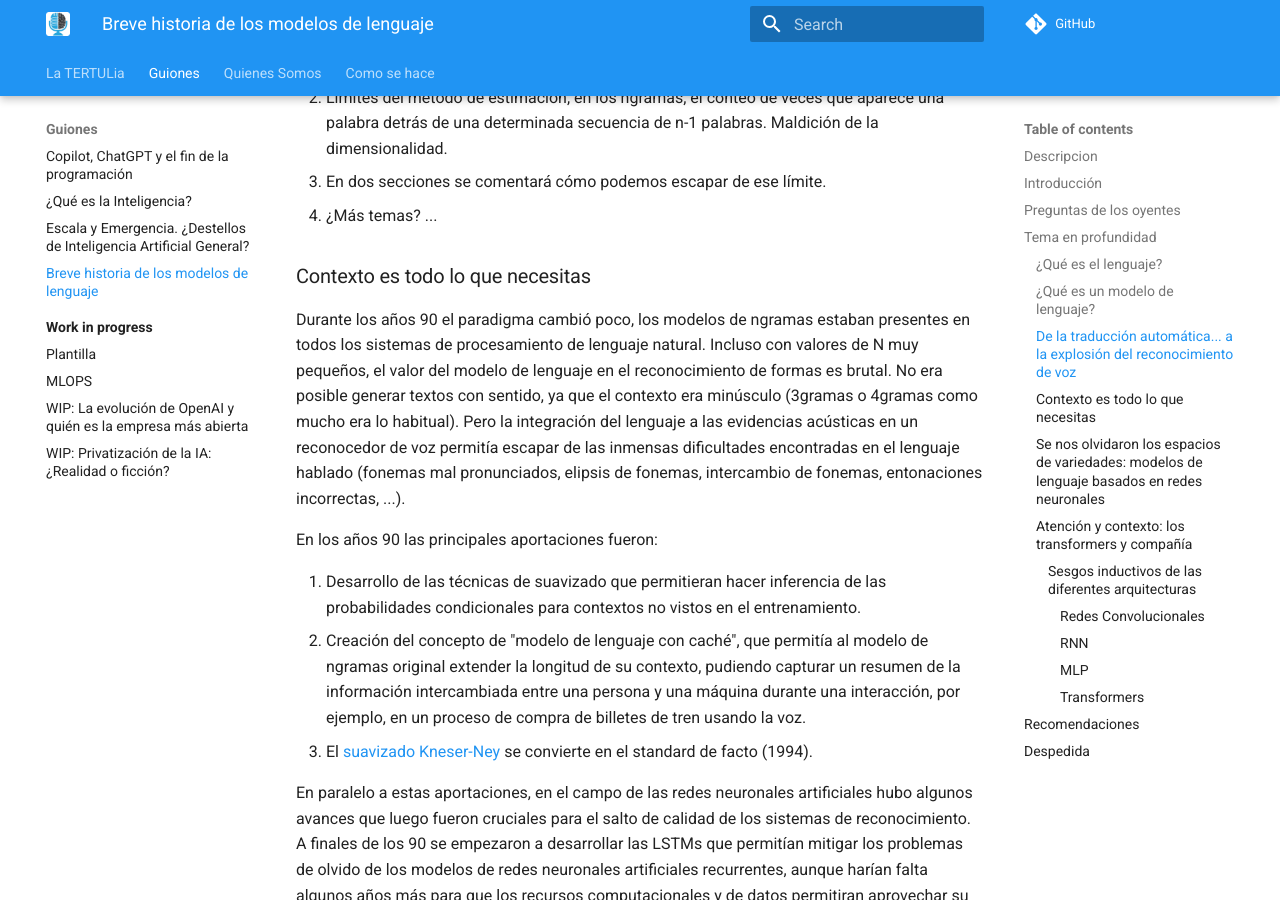
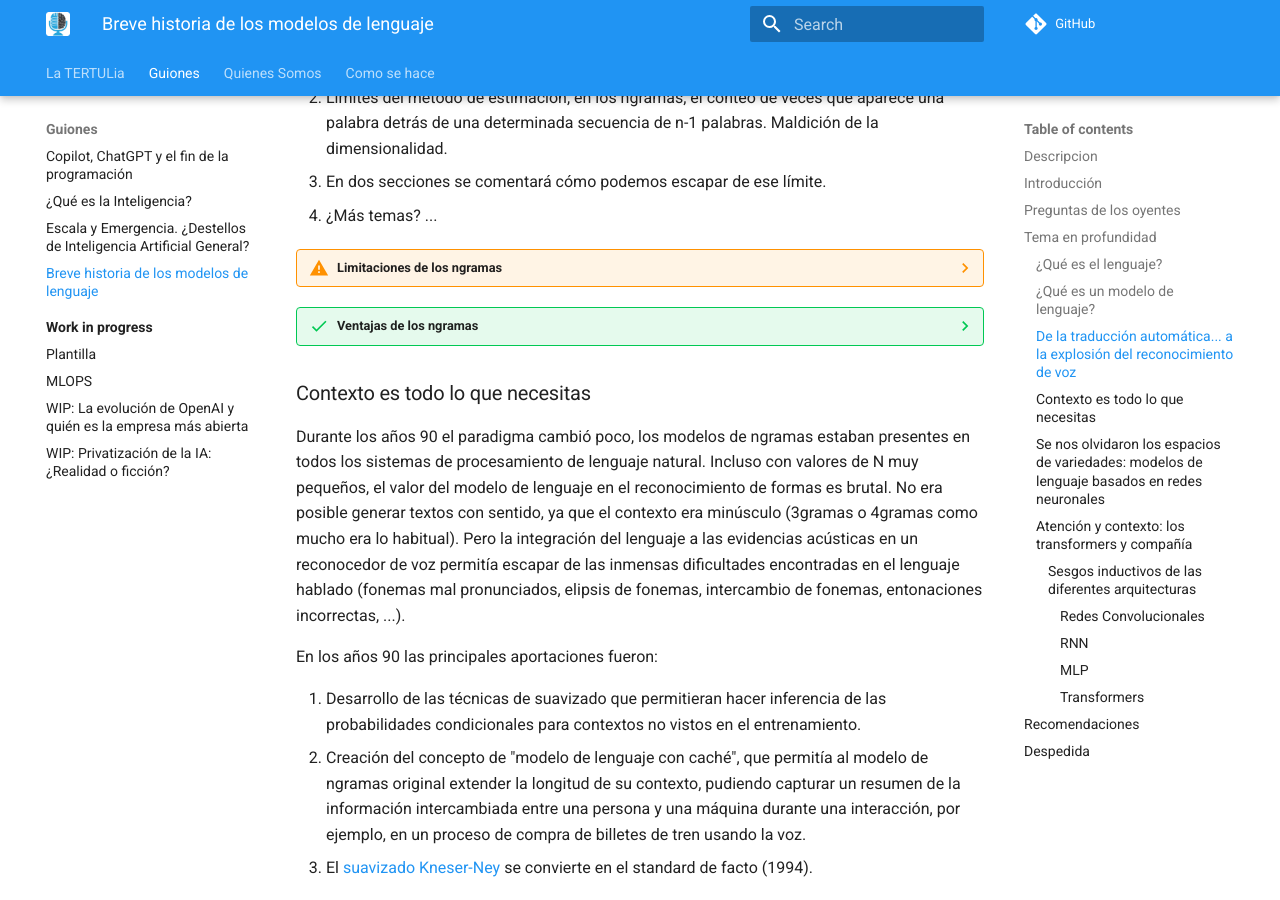
Before and after one commit to ironbar/tertulia_inteligencia_artificial, an MkDocs documentation site: the page built from docs/guiones/04-historia-modelos-lenguaje.md, in a window 1280 px wide and 900 px high, scrolled down 3638 px. Built offline with MkDocs 1.6.1 and Material for MkDocs 9.7.7, drawn with Linux system fonts in a browser that asks for light colours; comment, search, counter and statistics services are not loaded; some of the changed lines change nothing that is shown.

Commit message:
added limitations and advantages of ngrams

```diff
--- a/docs/guiones/04-historia-modelos-lenguaje.md
+++ b/docs/guiones/04-historia-modelos-lenguaje.md
@@ -196,6 +196,30 @@
    - En dos secciones se comentará cómo podemos escapar de ese límite.
 3. ¿Más temas? ...
 
+
+??? warning "Limitaciones de los ngramas"
+    N-grams have been extensively used in natural language processing and computational linguistics, but they do have several notable problems and limitations:
+
+    1. Sparsity: N-grams require a large amount of data to accurately capture language patterns. But even with massive amounts of data, many possible n-grams won't occur in the training data, leading to sparsity. As the size of the n-gram (the "n") increases, the problem gets worse because the number of potential n-grams grows exponentially.
+    1. Lack of Long-Term Dependencies: N-gram models have a fixed context length (the n-1 previous words). They can't account for dependencies outside this context window. This is a significant problem because language often contains long-range dependencies where the meaning of a word depends on words much earlier in the sentence.
+    1. Out of Vocabulary Problem: If a word doesn't appear in the training data, the model has no way of dealing with it, because n-gram models fundamentally rely on counting occurrences of words or sequences of words. This is a big problem in practice because language is always evolving, and new words are constantly being created.
+    1. Lack of Semantic Understanding: N-grams are purely statistical and don't understand the meaning of words. They only know that certain sequences of words tend to occur together. This leads to issues where n-grams can produce or fail to recognize semantically incorrect phrases if they are statistically likely.
+    1. Overfitting: Because n-grams are based on the exact sequences of words in the training data, they can overfit to that data. This means they might perform poorly on new data that has different characteristics.
+    1. Storage: Storing the count of every possible n-gram requires a lot of memory, particularly as n increases. This can make n-gram models impractical for large vocabularies or large values of n.
+
+    These limitations have led to the development of other methods for language modelling, such as neural networks, which can handle longer dependencies, have a more flexible approach to context, and can learn more abstract representations of words, alleviating some of these problems.
+
+??? success "Ventajas de los ngramas"
+
+    1. Simplicity: N-gram models are straightforward to understand and implement. They do not require complex algorithms or deep mathematical insights. You simply count the frequency of sequences of words in your data.
+    1. Efficiency: Once the model has been trained (i.e., the n-gram frequencies have been counted), generating new text or calculating the probability of a piece of text is very fast, which can be a significant advantage in some applications.
+    1. Local Context: Despite its limitations, the fact that n-gram models consider local context (the n-1 previous words) is an advantage over bag-of-words models, which ignore context altogether.
+    1. No Need for Training: Unlike neural network models, n-gram models don't need to go through a time-consuming and potentially tricky training process. Once you've counted the n-grams in your text, you're done.
+    1. Useful for Certain Tasks: Despite their limitations, n-gram models can perform well on certain tasks, especially ones that mainly rely on local word order. They have been successfully used in applications like spell-checking, keyword extraction, and some aspects of machine translation.
+    1. Interpretability: The predictions of n-gram models are relatively interpretable. If an n-gram model assigns a high probability to a particular piece of text, you can look at the n-grams in that text to see why.
+    1. Flexibility: N-gram models can be used with any sequence data, not just text. This makes them versatile tools for a wide variety of tasks in many different domains.
+
+
 ### Contexto es todo lo que necesitas
 
 Durante los años 90 el paradigma cambió poco, los modelos de ngramas estaban presentes
--- a/mkdocs.yml
+++ b/mkdocs.yml
@@ -25,6 +25,7 @@
 
 markdown_extensions:
   - admonition
+  - pymdownx.details
   - pymdownx.tasklist
   - footnotes
   - tables
```
